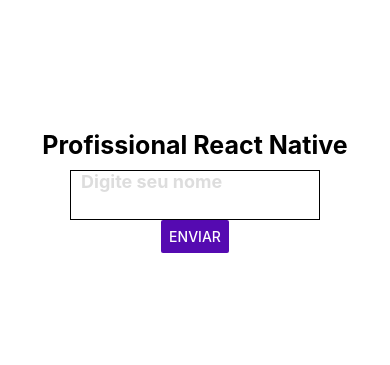
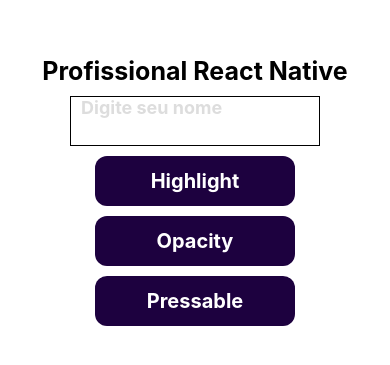
Before and after one commit to coffstack/PRN-FirstApp, a React Native app: screen / in a window 390 px wide. Shown: the part 231-596 px from the top of the page. Built offline with nearby package versions, Linux system fonts and the light colour scheme.

Commit message:
touchable and pressable

```diff
--- a/App.tsx
+++ b/App.tsx
@@ -6,6 +6,9 @@
   Text,
   TextInput,
   View,
+  TouchableHighlight,
+  TouchableOpacity,
+  Pressable,
 } from "react-native";
 
 export default function App() {
@@ -30,7 +33,31 @@
         placeholderTextColor="#ddd"
         style={styles.textInput}
       />
-      <Button color="#550ab1" title="Enviar" onPress={onPressButton} />
+
+      <TouchableHighlight
+        onPressIn={() => console.log("onPressIn")}
+        underlayColor={"#550ab1"}
+        onPress={() => console.log("Highlight")}
+        style={styles.button}
+      >
+        <Text style={styles.buttonTitle}>Highlight</Text>
+      </TouchableHighlight>
+      <TouchableOpacity
+        onPressOut={() => console.log("onPressOut")}
+        activeOpacity={0.7}
+        onPress={() => console.log("Opacity")}
+        style={styles.button}
+      >
+        <Text style={styles.buttonTitle}>Opacity</Text>
+      </TouchableOpacity>
+      <Pressable
+        delayLongPress={1000}
+        onLongPress={() => console.log("onLongPress")}
+        onPress={() => console.log("Pressable")}
+        style={styles.button}
+      >
+        <Text style={styles.buttonTitle}>Pressable</Text>
+      </Pressable>
     </View>
   );
 }
@@ -41,6 +68,20 @@
     backgroundColor: "#FFF",
     alignItems: "center",
     justifyContent: "center",
+  },
+  button: {
+    height: 50,
+    width: 200,
+    backgroundColor: "#1D013F",
+    borderRadius: 12,
+    marginTop: 10,
+    justifyContent: "center",
+    alignItems: "center",
+  },
+  buttonTitle: {
+    fontSize: 20,
+    fontWeight: "bold",
+    color: "#FFF",
   },
   textInput: {
     borderWidth: 1,
```
